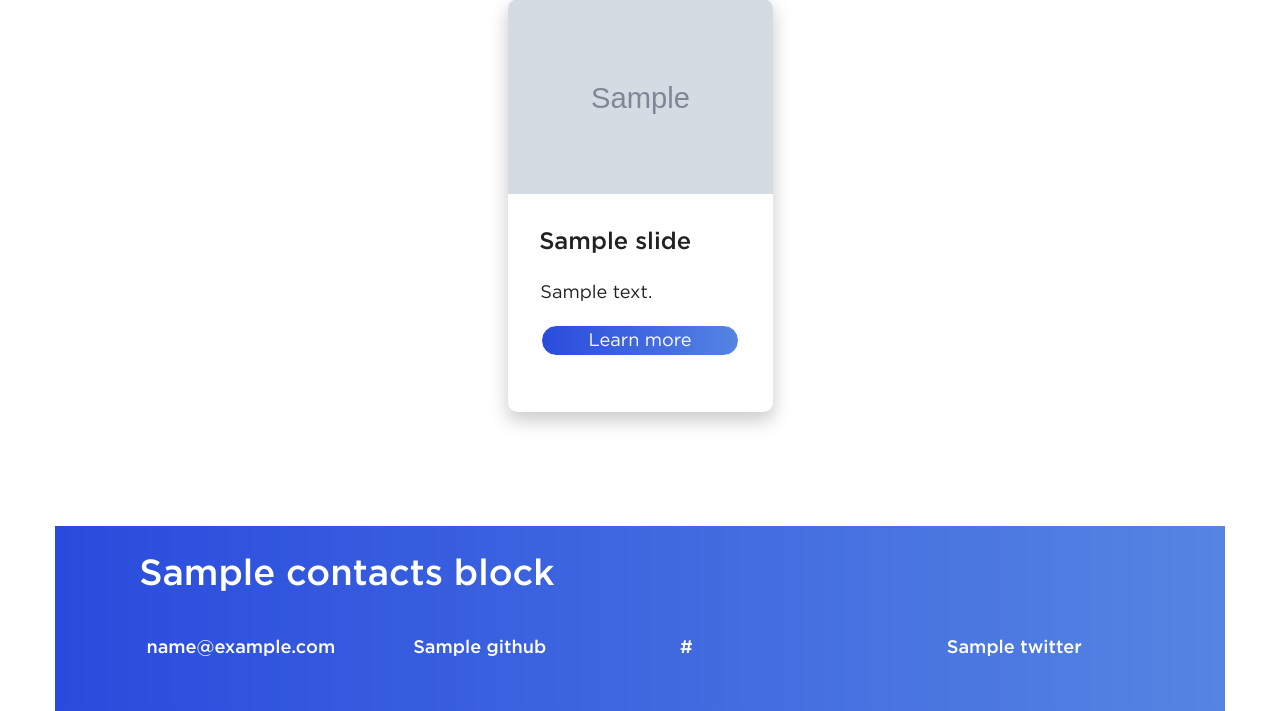
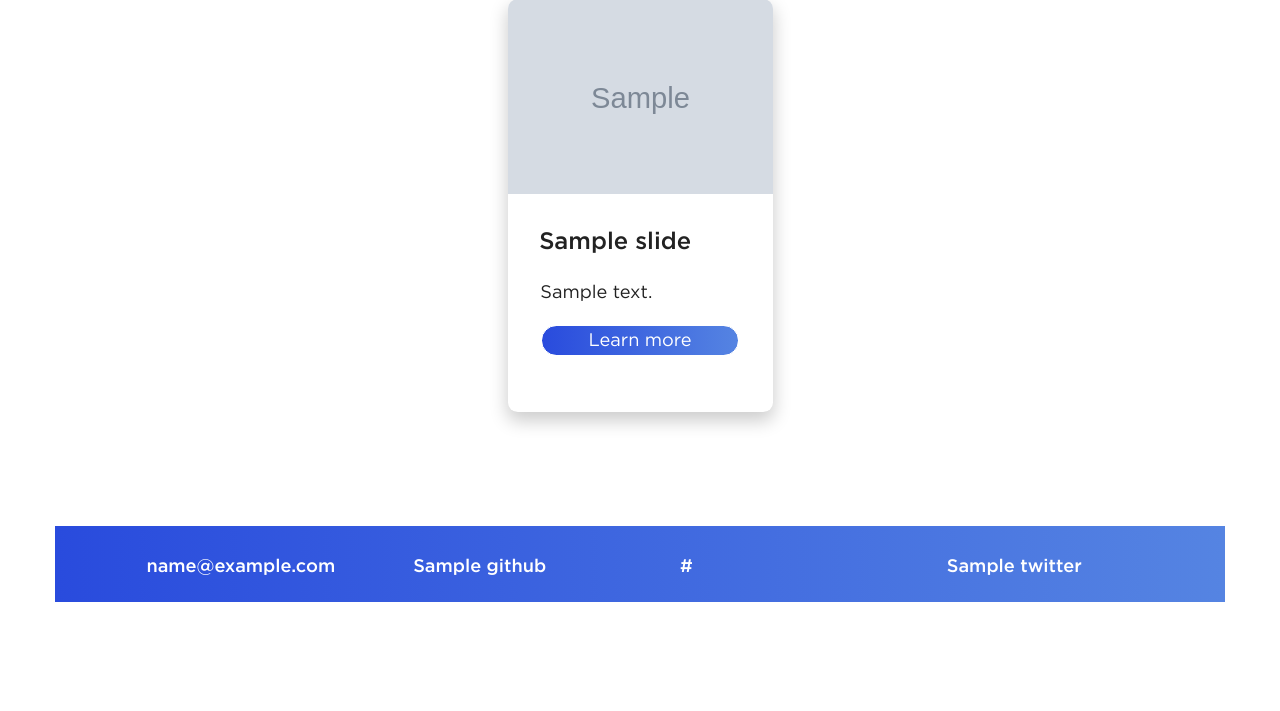
Before and after one commit to maxmar/mysite, a Flask app: template templates/home.html in a window 1280 px wide. Shown: the part 1005-1716 px from the top of the page. After the commit the page ends 1607 px from the top, so only its background shows below. Run offline with Flask 2, Linux system fonts and the light colour scheme; the template is opened without the code that fills it: most values are stand-ins (such as "Sample title", 1, 10 or a date in 2020); grey boxes marked "Sample" are stand-in pictures; some libraries are stand-ins or nearby versions; some web fonts are replaced.

Commit message:
updated footer

```diff
--- a/__init__.py
+++ b/__init__.py
@@ -1,5 +1,5 @@
 from flask import Flask, render_template
-from content import homeContent, meContent, postContent
+from mysite.content import homeContent, meContent, postContent
 
 app = Flask(__name__)
 
--- a/static/css/style.css
+++ b/static/css/style.css
@@ -329,13 +329,15 @@ h3 {
 
 /* CONTACT US */
 .contact-us {
+    padding-bottom: 1.5em;
+    padding-top: 2em;
     color: #fff;
-    padding-bottom: 3.5em;
 }
 
 .contact-us h3 {
     position: static;
-    padding: 0.6em 1.9em 0.9em;
+    padding: 0.6em 1.1em 0;
+    padding-bottom: 0.5em;
 }
 
 .contact-us .social {
--- a/templates/home.html
+++ b/templates/home.html
@@ -63,7 +63,7 @@
 </div>
 
 <div class="contact-us container gradient-bg">
-    <h3>{{ contactsBlock.title }}</h3>
+    {# <h3>{{ contactsBlock.title }}</h3> #}
 
     <div class="social">
         <a href="mailto:{{ contactsBlock.email }}" target="_blank"><i class="icon icon-email"></i>{{ contactsBlock.email }}</a>
```
